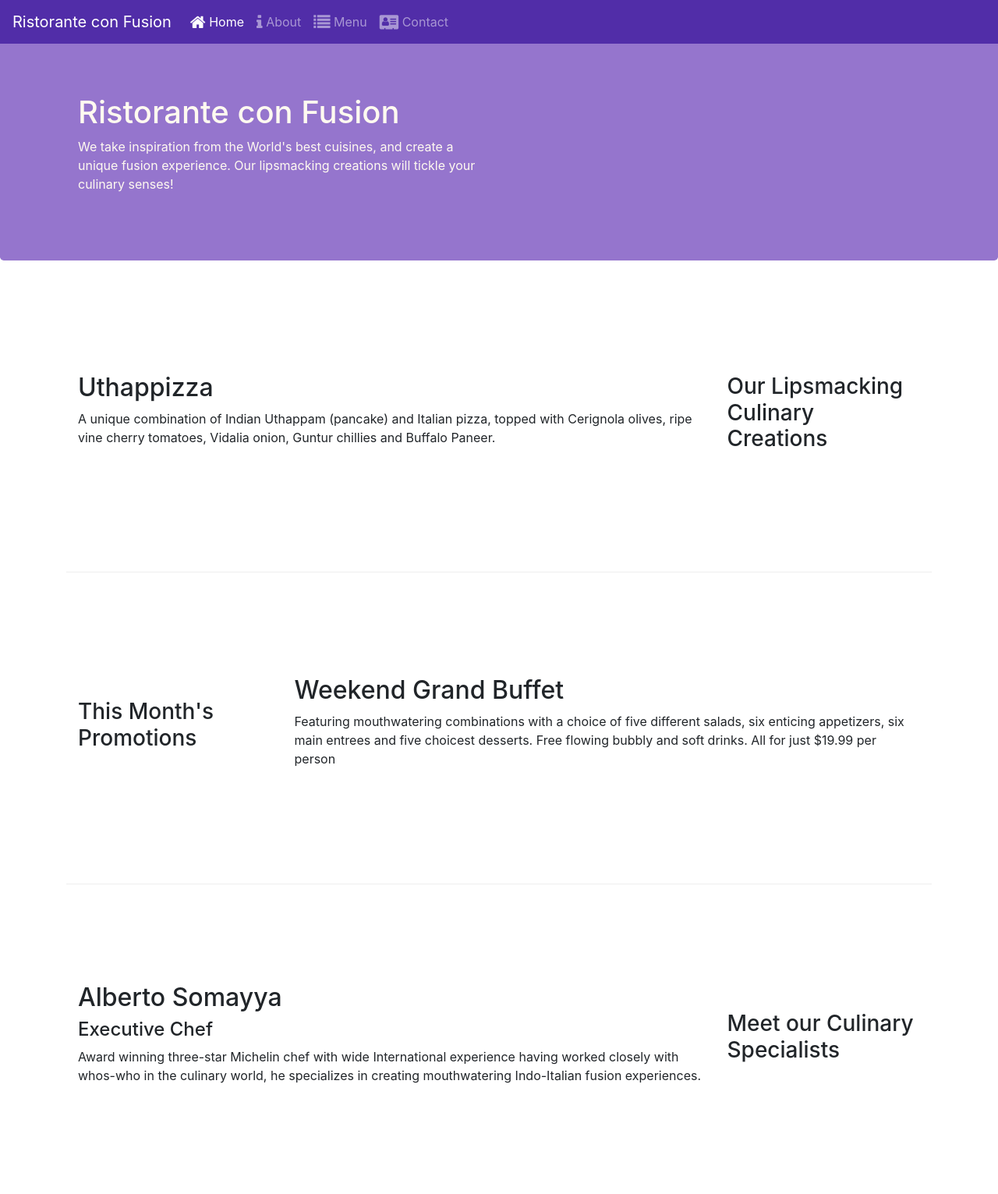
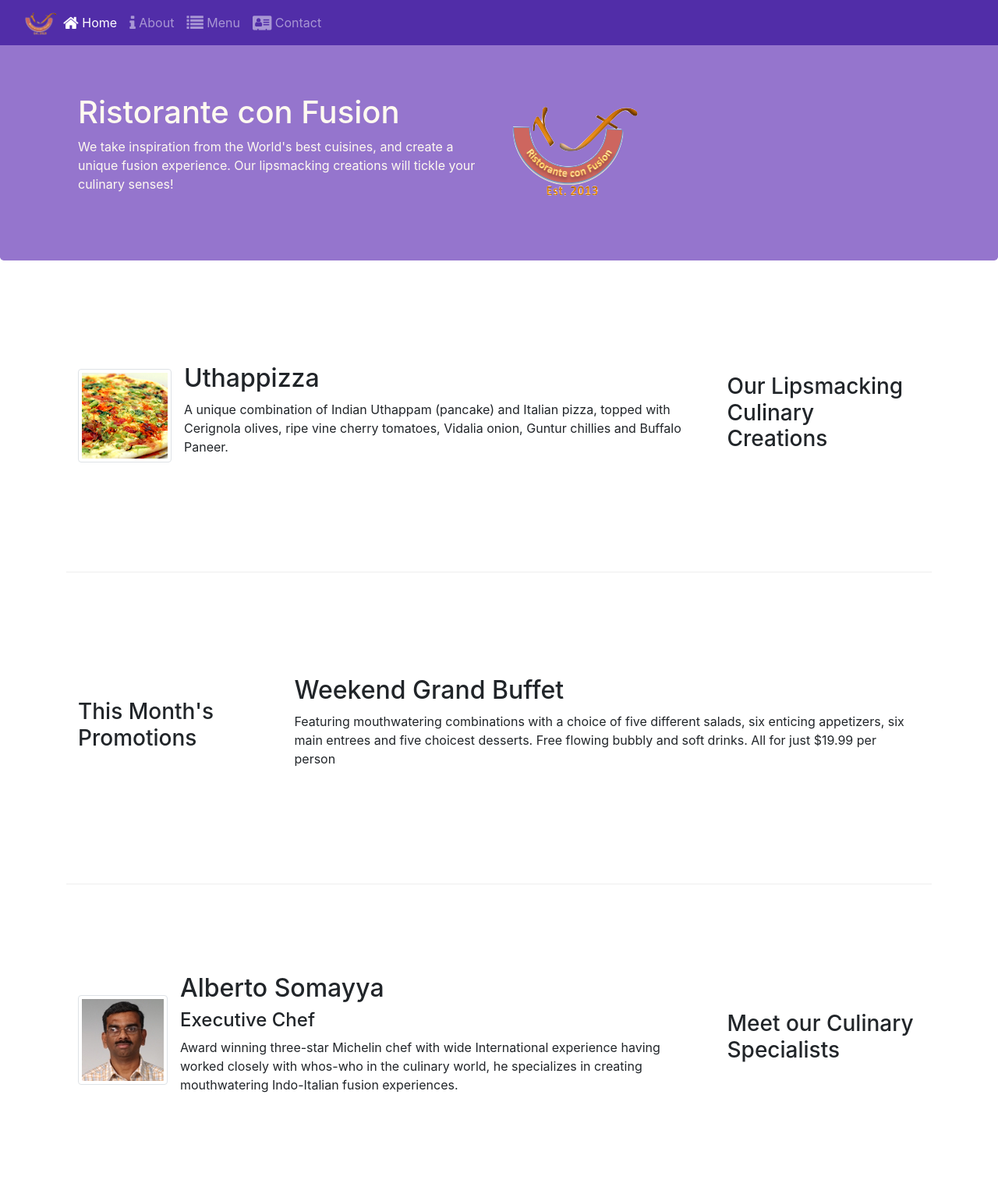
Before and after one commit to raja4net/bootstrap, a website: page index.html in a window 1280 px wide. Shown: the top 1531 px of the page at 78% size. Drawn offline with nearby package versions, Linux system fonts and the light colour scheme.

Commit message:
Images & Media

```diff
--- a/index.html
+++ b/index.html
@@ -21,7 +21,7 @@
         <button class="navbar-toggler" type="button" data-toggle="collapse" data-target="#navbarNavAltMarkup" aria-controls="navbarNavAltMarkup" aria-expanded="false" aria-label="Toggle navigation">
             <span class="navbar-toggler-icon"></span>
           </button>
-        <a class="navbar-brand" href="#">Ristorante con Fusion</a>
+        <a class="navbar-brand" href="#"><a class="navbar-brand mr-auto" href="#"><img src="img/logo.png" height="30" width="41"></a></a>
 
         <div class="collapse navbar-collapse" id="navbarNavAltMarkup">
           <div class="navbar-nav">
@@ -37,10 +37,12 @@
         <div class="container">
             <div class ="row row-header">
                 <div class ="col-12 col-sm-6">
+
                     <h1>Ristorante con Fusion</h1>
                     <p>We take inspiration from the World's best cuisines, and create a unique fusion experience. Our lipsmacking creations will tickle your culinary senses!</p>
                 </div>
-                <div class="col-12 col-sm">
+                <div class="col-12 col-sm align-self-center">
+                    <img src="img/logo.png" class="img-fluid">
                 </div>
             </div>
         </div>
@@ -52,8 +54,17 @@
                 <h3>Our Lipsmacking Culinary Creations</h3>
             </div>
             <div class="col col-sm col-md order-sm-first">
-                <h2>Uthappizza</h2>
-                <p>A unique combination of Indian Uthappam (pancake) and Italian pizza, topped with Cerignola olives, ripe vine cherry tomatoes, Vidalia onion, Guntur chillies and Buffalo Paneer.</p>
+                <div class="media">
+                    <img class="d-flex mr-3 img-thumbnail align-self-center"
+                            src="img/uthappizza.png" alt="Uthappizza">
+                    <div class="media-body">
+                        <h2 class="mt-0">Uthappizza</h2>
+                        <p class="d-none d-sm-block">A unique combination of Indian Uthappam (pancake) and
+                            Italian pizza, topped with Cerignola olives, ripe vine
+                            cherry tomatoes, Vidalia onion, Guntur chillies and
+                            Buffalo Paneer.</p>
+                    </div>
+                </div>
             </div>
         </div>
 
@@ -73,9 +84,19 @@
                 <h3>Meet our Culinary Specialists</h3>
             </div>
             <div class="col col-sm col-md order-sm-first">
-                <h2>Alberto Somayya</h2>
-                <h4>Executive Chef</h4>
-                <p>Award winning three-star Michelin chef with wide International experience having worked closely with whos-who in the culinary world, he specializes in creating mouthwatering Indo-Italian fusion experiences. </p>
+                <div class="media">
+                    <img class="d-flex mr-3 img-thumbnail align-self-center"
+                        src="img/alberto.png" alt="Alberto Somayya">
+                    <div class="media-body">
+                    <h2 class="mt-0">Alberto Somayya</h2>
+                    <h4>Executive Chef</h4>
+                    <p class="d-none d-sm-block">Award winning three-star Michelin chef with wide
+                        International experience having worked closely with
+                        whos-who in the culinary world, he specializes in
+                        creating mouthwatering Indo-Italian fusion experiences.
+                        </p>
+                    </div>
+                </div>
             </div>
         </div>
     </div>
```
Also changed, not shown: aboutus.html (+5 -4 lines), contactus.html (+3 -2 lines), img/alberto.png (added), img/buffet.png (added), img/logo.png (added), img/uthappizza.png (added).
